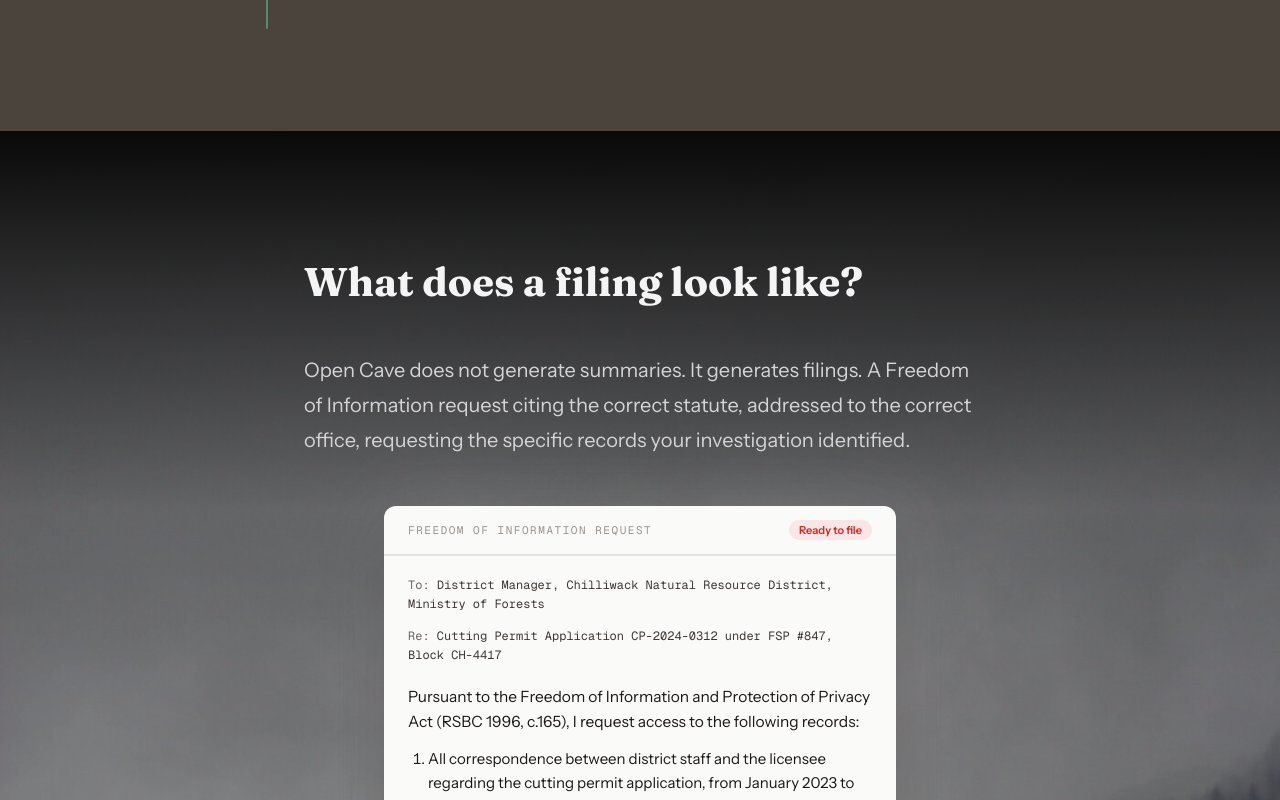
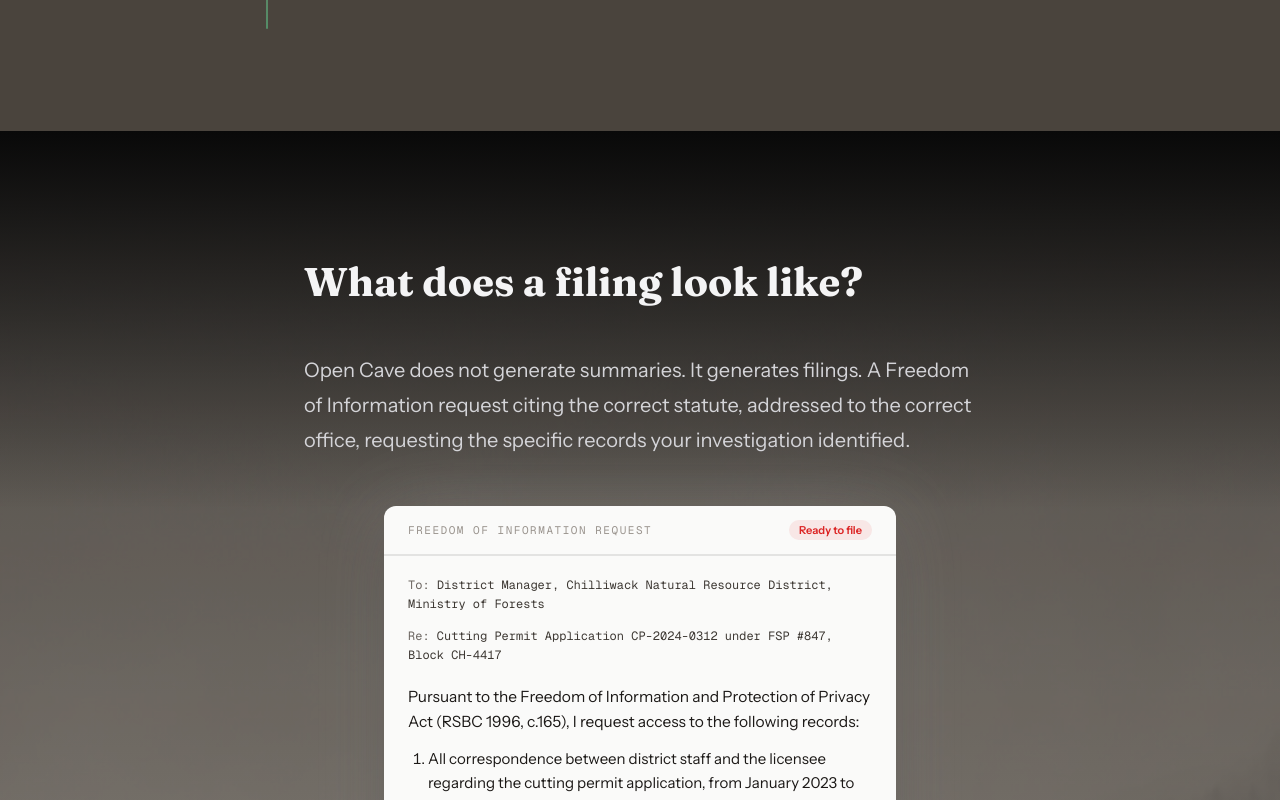
Before and after one commit to TheSocraticRepublic/the-republic, a Next.js app: page / in a window 1280 px wide. Shown: the part 4100-4900 px from the top of the page. Built offline with nearby package versions, Linux system fonts and the light colour scheme; no server answers.

Commit message:
relay batch 3: dim M4 fog backdrop so paper cards read as the light source

```diff
--- a/src/components/landing/act-action.tsx
+++ b/src/components/landing/act-action.tsx
@@ -7,7 +7,7 @@
     <section className="relative z-10 px-6 py-32" data-scroll-section="action">
       <SectionBackdrop
         src="/landing/creek-mist.jpg"
-        opacity={0.55}
+        opacity={0.12}
         position="center"
       />
 
```
